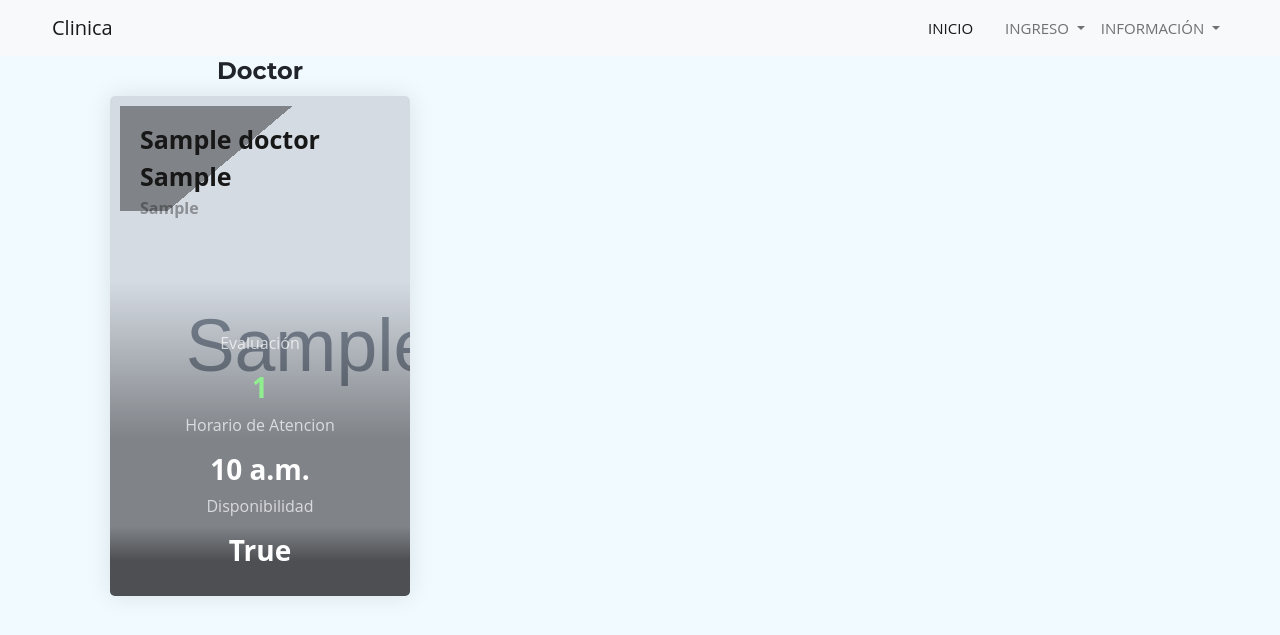
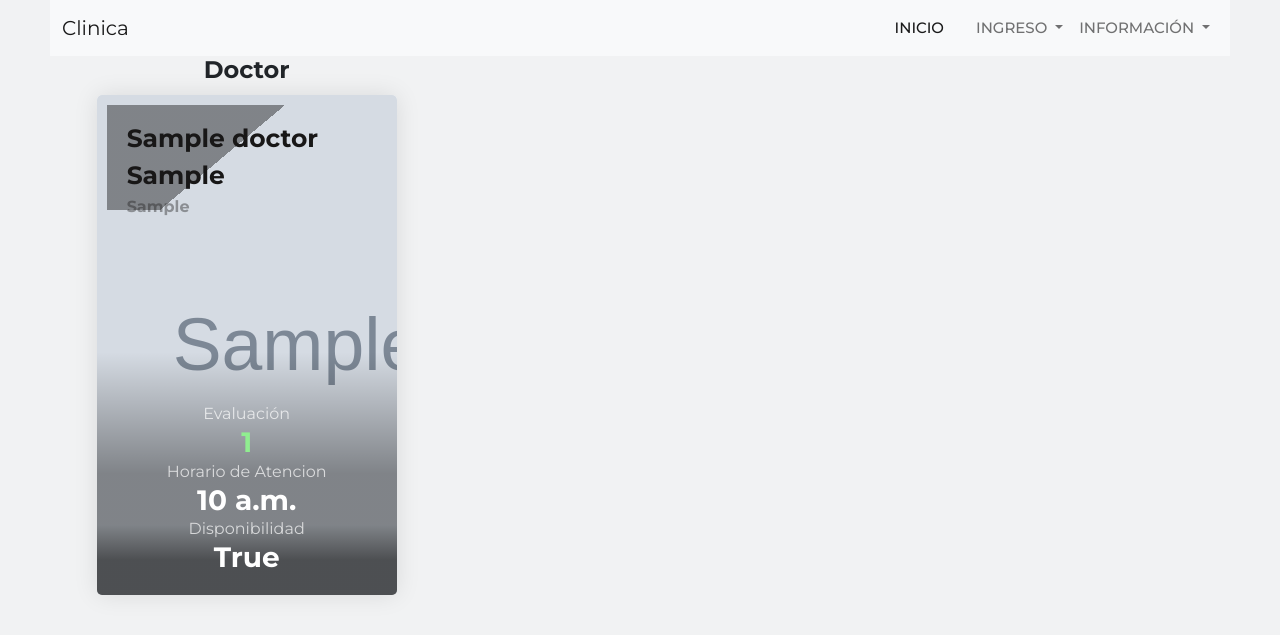
Before and after one commit to FelipeQDev/api_clinica, a Django app: page /doctores/ in a window 1280 px wide. Shown: the top 635 px of the page. Run offline with Django 4.2, Linux system fonts and the light colour scheme; tables that the repository leaves empty hold one stand-in row (values such as "Sample post"); grey boxes marked "Sample" are stand-in pictures.

Commit message:
6to commit

```diff
--- a/api_clinica/static/css/style.css
+++ b/api_clinica/static/css/styleCard.css
@@ -5,33 +5,13 @@
 	position:relative;
 	left:0;
 	top:0;
-	width:100%;
+	width:50%;
 	min-height:120px;
 	padding:50px 0;
 	color:#fff;
-	margin-bottom:30px
+	margin-bottom:20px
 }
-
-/* Logo */
-header .logo {
-	clear:both;
-    display:block;
-	text-align:center;
-    padding-bottom:10px;
-}
-
-/* Title */
-header h1 {
-    font-weight:300;
-    font-size:24px;
-    color:#eee;
-	letter-spacing:2px;
-	text-align:center;
-	text-transform:uppercase;
-	margin:0 !important;
-	padding-bottom:25px;
-}
-@import url('https://fonts.googleapis.com/css?family=Montserrat:400,500,600,700,800,900|Open Sans:400,600,800');
+@import url('https://fonts.googleapis.com/css2?family=Montserrat:wght@400;500;700&display=swap');
 h1,
 h2,
 h3,
@@ -40,9 +20,8 @@
 h6,
 div,
 input,
-p,
-a {
-    font-family: "Open Sans";
+p {
+    font-family: 'Montserrat', sans-serif;
     margin: 0px;
 }
 
--- a/api_clinica/static/css/style2.css
+++ b/api_clinica/static/css/styleNav.css
@@ -1,9 +1,13 @@
+
 @import url('https://fonts.googleapis.com/css2?family=Montserrat:wght@400;500;700&display=swap');
 * {
 	font-family: 'Montserrat', sans-serif;
+	margin: 0px;
 }
 body {
 	background: #f1fbff;
+	margin-left: 50px;
+	margin-right: 50px;
 }
 .section-padding {
 	padding: 100px 0;
--- a/api_clinica/urls.py
+++ b/api_clinica/urls.py
@@ -10,7 +10,7 @@
     #tablas
     path("pacientes/", v.pacientes, name="pacientes"),
     path("doctores/", v.doctores, name="doctores"),
-    path("horas/", v.horas, name="horas"),
+    path("fichas/", v.fichas, name="fichas"),
 
 
     #mixins
--- a/templates/doctores.html
+++ b/templates/doctores.html
@@ -1,18 +1,18 @@
 {% load static %}
 <!DOCTYPE html>
 <html lang="en">
+
 <head>
   <meta charset="UTF-8" />
   <meta http-equiv="X-UA-Compatible" content="IE=edge" />
   <meta name="viewport" content="width=device-width, initial-scale=1.0" />
-    <link
-      text="text/css"
-      rel="stylesheet"
-      href="{% static 'css/style.css' %}"
-    />
   {% include "header.html" %}
+  <link text="text/css" rel="stylesheet" href="{% static 'css/styleNav.css' %}" />
+  <link text="text/css" rel="stylesheet" href="{% static 'css/styleCard.css' %}" />
+  <link rel="stylesheet" href="https://stackpath.bootstrapcdn.com/font-awesome/4.7.0/css/font-awesome.min.css" />
   <title>Doctores</title>
 </head>
+
 <body>
   {% include 'navigation.html' %}
   <div class="container">
@@ -23,11 +23,7 @@
           <div class="col-md-4">
             <h4 class="text-center"><strong>Doctor </strong></h4>
             <div class="profile-card-6">
-                <img
-                  src="{{d.url_imagen}}"
-                  style="width: 400px; height: 500px"
-                  class="img img-responsive"
-                />
+              <img src="{{d.url_imagen}}" style="width: 400px; height: 500px" class="img img-responsive" />
               <div class="profile-name">
                 {{d.nombre}} <br />{{d.apellido}}
               </div>
@@ -37,7 +33,7 @@
                   <div class="row text-center">
                     <div class="col-xs-4">
                       <p>Evaluación</p>
-                          <h3 style="color: lightgreen;">{{d.evaluacion_doc}}</h3>
+                      <h3 style="color: lightgreen">{{d.evaluacion_doc}}</h3>
                     </div>
                     <div class="col-xs-4">
                       <p>Horario de Atencion</p>
@@ -58,4 +54,5 @@
     </div>
   </div>
 </body>
+
 </html>
--- a/templates/horas.html
+++ b/templates/fichas.html
@@ -6,7 +6,8 @@
     <meta http-equiv="X-UA-Compatible" content="IE=edge">
     <meta name="viewport" content="width=device-width, initial-scale=1.0">
     {% include "header.html" %}
-    <link text="text/css" rel="stylesheet" href="{% static 'css/style3.css' %}">
+    <link text="text/css" rel="stylesheet" href="{% static 'css/styleFicha.css' %}">
+    <link text="text/css" rel="stylesheet" href="{% static 'css/styleNav.css' %}">
     <title>Horas</title>
 </head>
 <body>
--- a/templates/header.html
+++ b/templates/header.html
@@ -1,3 +1,4 @@
+
 <!-- CSS only -->
 <link href="https://cdn.jsdelivr.net/npm/bootstrap@5.2.3/dist/css/bootstrap.min.css" rel="stylesheet" integrity="sha384-rbsA2VBKQhggwzxH7pPCaAqO46MgnOM80zW1RWuH61DGLwZJEdK2Kadq2F9CUG65" crossorigin="anonymous">
 <!-- JavaScript Bundle with Popper -->
--- a/templates/index.html
+++ b/templates/index.html
@@ -6,15 +6,15 @@
     <meta charset="UTF-8">
     <meta http-equiv="X-UA-Compatible" content="IE=edge">
     <meta name="viewport" content="width=device-width, initial-scale=1.0">
-    <link text="text/css" rel="stylesheet" href="{% static 'css/style.css' %}">
-    <script typye="text/javascript" src="{%  static 'js/script.js' %}"></script>
     {% include "header.html" %}
+    <link text="text/css" rel="stylesheet" href="{% static 'css/styleNav.css' %}">
     <title>Home</title>
 </head>
 
 <body>
     {% include 'navigation.html' %}
 
+    <script typye="text/javascript" src="{%  static 'js/script.js' %}"></script>
 </body>
 
 
--- a/templates/navigation.html
+++ b/templates/navigation.html
@@ -1,5 +1,4 @@
 {% load static %}
-<link text="text/css" rel="stylesheet" href="{% static 'css/style2.css' %}" />
 <nav class="navbar navbar-expand-lg bg-light">
   <div class="container-fluid">
     <a class="navbar-brand" href="{% url 'index' %}">Clinica</a>
@@ -22,7 +21,7 @@
             <li><a class="dropdown-item" href="{% url 'pacienteMixins' %}">Paciente</a></li>
             <li><a class="dropdown-item" href="{% url 'doctorMixins' %}">Doctor</a></li>
             <li><hr class="dropdown-divider"></li>
-            <li><a class="dropdown-item" href="horaMixins">Hora</a></li>
+            <li><a class="dropdown-item" href="horaMixins">Horas</a></li>
           </ul>
         </li>
         <li class="nav-item dropdown">
@@ -33,7 +32,7 @@
             <li><a class="dropdown-item" href="{% url 'pacientes' %}">Pacientes</a></li>
             <li><a class="dropdown-item" href="{% url 'doctores' %}">Doctores</a></li>
             <li><hr class="dropdown-divider"></li>
-            <li><a class="dropdown-item" href="{% url 'horas' %}">Horas</a></li>
+            <li><a class="dropdown-item" href="{% url 'fichas' %}">Ficha de Pacientes</a></li>
           </ul>
         </li>
       </ul>
--- a/web_clinica/views.py
+++ b/web_clinica/views.py
@@ -16,6 +16,6 @@
     doctores = Doctor.objects.all()
     return render(request, "doctores.html", {"doctores": doctores})
 
-def horas(request):
-    horas = Ficha_Atencion.objects.all()
-    return render(request, "horas.html", {"horas":horas})
+def fichas(request):
+    fichas = Ficha_Atencion.objects.all()
+    return render(request, "fichas.html", {"fichas":fichas})
```
Also changed, not shown: templates/pacientes.html (+4 -4 lines), api_clinica/static/css/styleFicha.css (added), api_clinica/static/css/styleTable.css (renamed from api_clinica/static/css/style3.css), api_clinica/static/js/script.js (added). Lines whose indentation alone changed are shown as unchanged.
